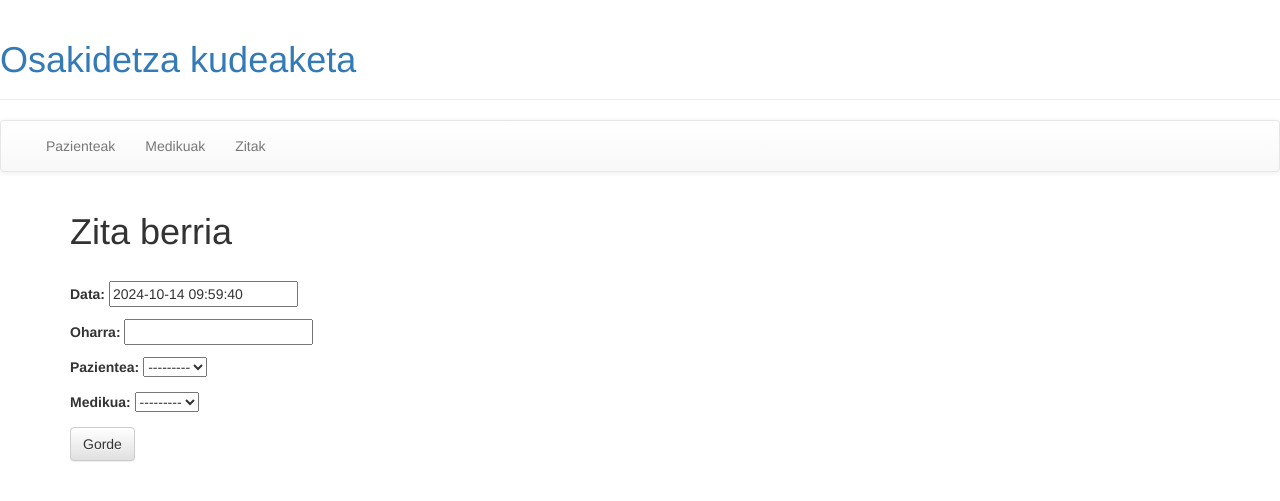
After one commit to garciagorkauni/DAW2-ZIG, a Django app: page /zita/new/ in a window 1280 px wide. The commit adds this page. Shown: the top 501 px of the page. Run offline with Django 5.2, Linux system fonts and the light colour scheme; data that the repository does not hold is empty; some libraries are stand-ins or nearby versions; some web fonts are replaced.

Commit message:
Develop create option for Zita model

```diff
--- a/Azterketa-1/Azterketa/osakidetza/forms.py
+++ b/Azterketa-1/Azterketa/osakidetza/forms.py
@@ -1,5 +1,5 @@
 from django import forms
-from .models import Pazientea, Medikua
+from .models import Pazientea, Medikua, Zita
 
 class PazienteaForm(forms.ModelForm):
     class Meta:
@@ -10,3 +10,8 @@ class MedikuaForm(forms.ModelForm):
     class Meta:
         model=Medikua
         fields=['izena','abizena','espezialidadea']
+
+class ZitaForm(forms.ModelForm):
+    class Meta:
+        model=Zita
+        fields=['data','oharra','pazientea', 'medikua']
--- a/Azterketa-1/Azterketa/osakidetza/models.py
+++ b/Azterketa-1/Azterketa/osakidetza/models.py
@@ -1,4 +1,5 @@
 from django.db import models
+from django.utils import timezone
 
 class Pazientea(models.Model):
     id = models.AutoField(primary_key=True)
@@ -19,10 +20,10 @@ class Medikua(models.Model):
         return f"{self.izena} {self.abizena} ({self.espezialidadea})"
 
 class Zita(models.Model):
-    data = models.DateTimeField()
+    data = models.DateTimeField(default=timezone.now)
     oharra = models.CharField(max_length=200)
     pazientea = models.ForeignKey(Pazientea, on_delete=models.CASCADE)
     medikua = models.ForeignKey(Medikua, on_delete=models.CASCADE)
 
     def __str__(self):
-        return f"{self.izena} {self.abizena} ({self.espezialidadea})"
+        return f"{self.pazientea.izena} ({self.data}): {self.oharra}"
--- a/Azterketa-1/Azterketa/osakidetza/templates/osakidetza/base.html
+++ b/Azterketa-1/Azterketa/osakidetza/templates/osakidetza/base.html
@@ -19,6 +19,7 @@
                 <ul class="nav navbar-nav">
                     <li><a href="{% url 'pazientea-kudeaketa' %}">Pazienteak</a></li>
                     <li><a href="{% url 'medikua-kudeaketa' %}">Medikuak</a></li>
+                    <li><a href="{% url 'zita-kudeaketa' %}">Zitak</a></li>
                 </ul>
             </div>
         </div>
--- /dev/null
+++ b/Azterketa-1/Azterketa/osakidetza/templates/osakidetza/zita/zita_new.html
@@ -0,0 +1,9 @@
+{% extends 'osakidetza/base.html' %}
+{% block content %}
+<h1>Zita berria</h1>
+<br>
+<form method="POST" class="post-form">
+    {% csrf_token %} {{ form.as_p }}
+    <button type="submit" class="save btn btn-default">Gorde</button>
+</form>
+{% endblock %}
--- a/Azterketa-1/Azterketa/osakidetza/urls.py
+++ b/Azterketa-1/Azterketa/osakidetza/urls.py
@@ -19,4 +19,8 @@ urlpatterns = [
     path('medikua/delete/', views.delete_medikua, name='delete-medikua'),
     path('medikua/edit/', views.edit_medikua, name='edit-medikua'),
     path('medikua/edit-form/<int:medikua_id>/', views.edit_medikua_form, name='edit-medikua-form'),
+
+    # CRUD for Zita
+    path('zita/kudeaketa/', TemplateView.as_view(template_name='osakidetza/zita/zita_kudeaketa.html'), name='zita-kudeaketa'),
+    path('zita/new/', views.new_zita, name='new-zita'),
 ]
--- a/Azterketa-1/Azterketa/osakidetza/views.py
+++ b/Azterketa-1/Azterketa/osakidetza/views.py
@@ -1,6 +1,6 @@
 from django.shortcuts import get_object_or_404, redirect, render
-from .models import Pazientea, Medikua
-from .forms import PazienteaForm, MedikuaForm
+from .models import Pazientea, Medikua, Zita
+from .forms import PazienteaForm, MedikuaForm, ZitaForm
 
 # Default view
 def base(request):
@@ -105,3 +105,15 @@ def edit_medikua_form(request, medikua_id):
         form = MedikuaForm(instance=medikua)
 
     return render(request, 'osakidetza/medikua/medikua_new.html', {'form': form})
+
+# CRUD for Zita
+def new_zita(request):
+    if request.method == 'POST':
+        form=ZitaForm(request.POST)
+        if form.is_valid:
+            zita = form.save()
+            zita.save()
+        return redirect('base')
+    else:
+        form=ZitaForm()
+        return render(request, 'osakidetza/zita/zita_new.html', {'form':form})
```
Also changed, not shown: Azterketa-1/Azterketa/osakidetza/templates/osakidetza/zita/zita_kudeaketa.html (added, +8 -0 lines), Azterketa-1/Azterketa/osakidetza/migrations/0003_alter_zita_data.py (added).
